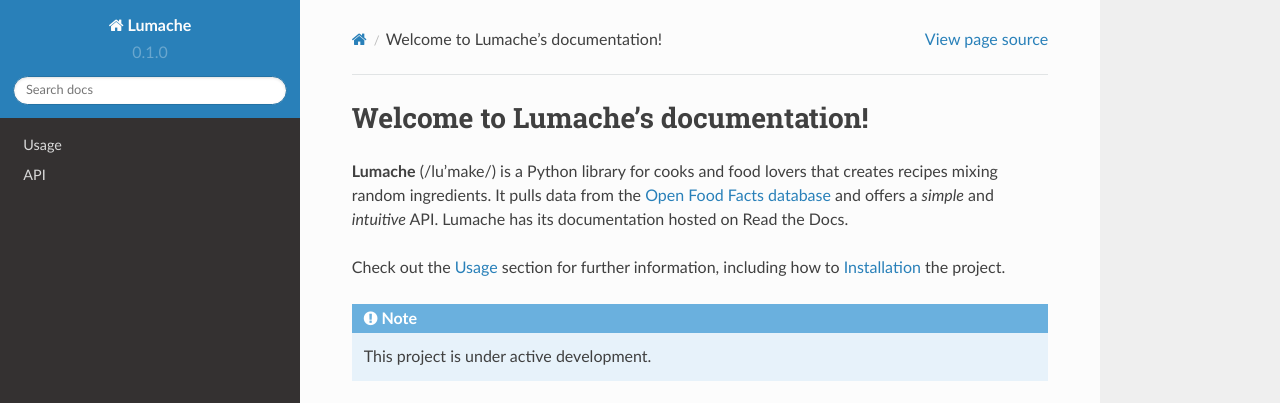
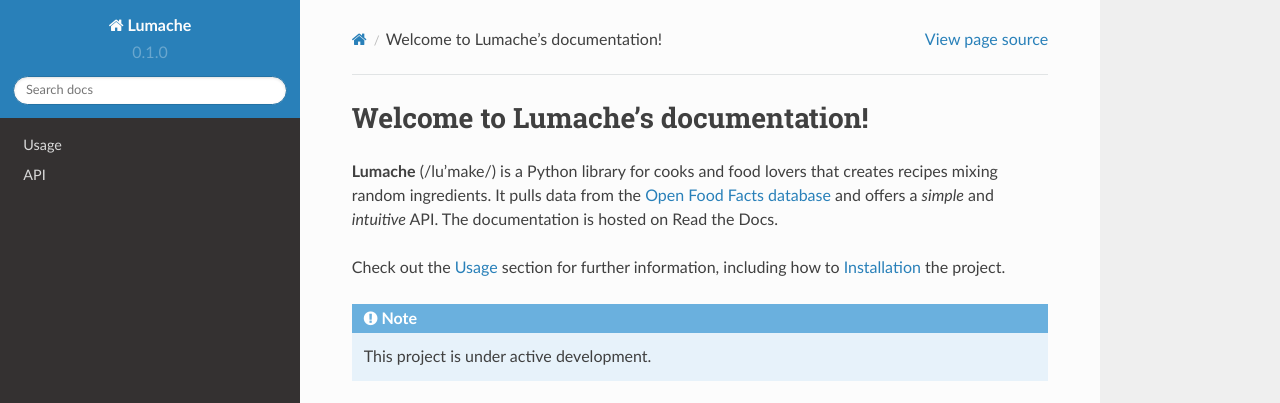
Before and after one commit to markwang0/rtd-tutorial, a Sphinx documentation site: the page built from docs/source/index.rst, in a window 1280 px wide. Shown: the top 403 px of the page. Built offline with Sphinx 7.4.7 and the Read the Docs theme 2.0.0, drawn with Linux system fonts in a browser that asks for light colours.

Commit message:
update index.rst

```diff
--- a/docs/source/index.rst
+++ b/docs/source/index.rst
@@ -4,7 +4,7 @@ Welcome to Lumache's documentation!
 **Lumache** (/lu'make/) is a Python library for cooks and food lovers
 that creates recipes mixing random ingredients.
 It pulls data from the `Open Food Facts database <https://world.openfoodfacts.org/>`_
-and offers a *simple* and *intuitive* API. Lumache has its documentation hosted on Read the Docs.
+and offers a *simple* and *intuitive* API. The documentation is hosted on Read the Docs.
 
 Check out the :doc:`usage` section for further information, including
 how to :ref:`installation` the project.
```
